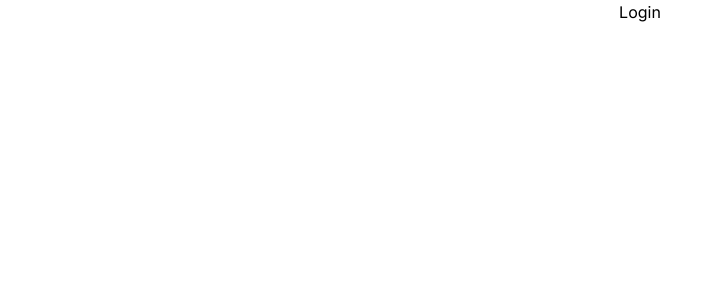
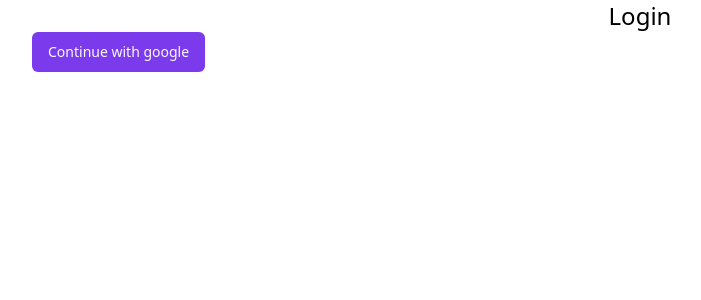
Before and after one commit to pixprocoder/circleUp-chat-app, a Next.js app: page /login in a window 1280 px wide. Shown: the top 300 px of the page, without its empty margins (0-701 px from the left). Built offline with nearby package versions, Linux system fonts and the light colour scheme.

Commit message:
loading added

```diff
--- a/src/app/layout.tsx
+++ b/src/app/layout.tsx
@@ -16,7 +16,7 @@ export default function RootLayout({
 }>) {
   return (
     <html lang="en">
-      <body className={inter.className}>{children}</body>
+      <body className="container mx-auto">{children}</body>
     </html>
   );
 }
--- a/src/app/login/page.tsx
+++ b/src/app/login/page.tsx
@@ -1,9 +1,25 @@
-import React from "react";
+"use client";
+import { Button } from "@/components/ui/button";
+import React, { useState } from "react";
 
 const LoginPage = () => {
+  const [isLoading, setIsLoading] = useState<boolean>(false);
+
+  async function loginWithGoogle() {
+    setIsLoading(true);
+    try {
+      console.log("object");
+    } catch (error) {
+      console.log(error);
+    }
+  }
+
   return (
     <div>
-      <h1 className="text-center">Login</h1>
+      <h1 className="text-center text-2xl">Login</h1>
+      <Button onClick={loginWithGoogle}>
+        {isLoading ? "Loading..." : "Continue with google"}
+      </Button>
     </div>
   );
 };
```
